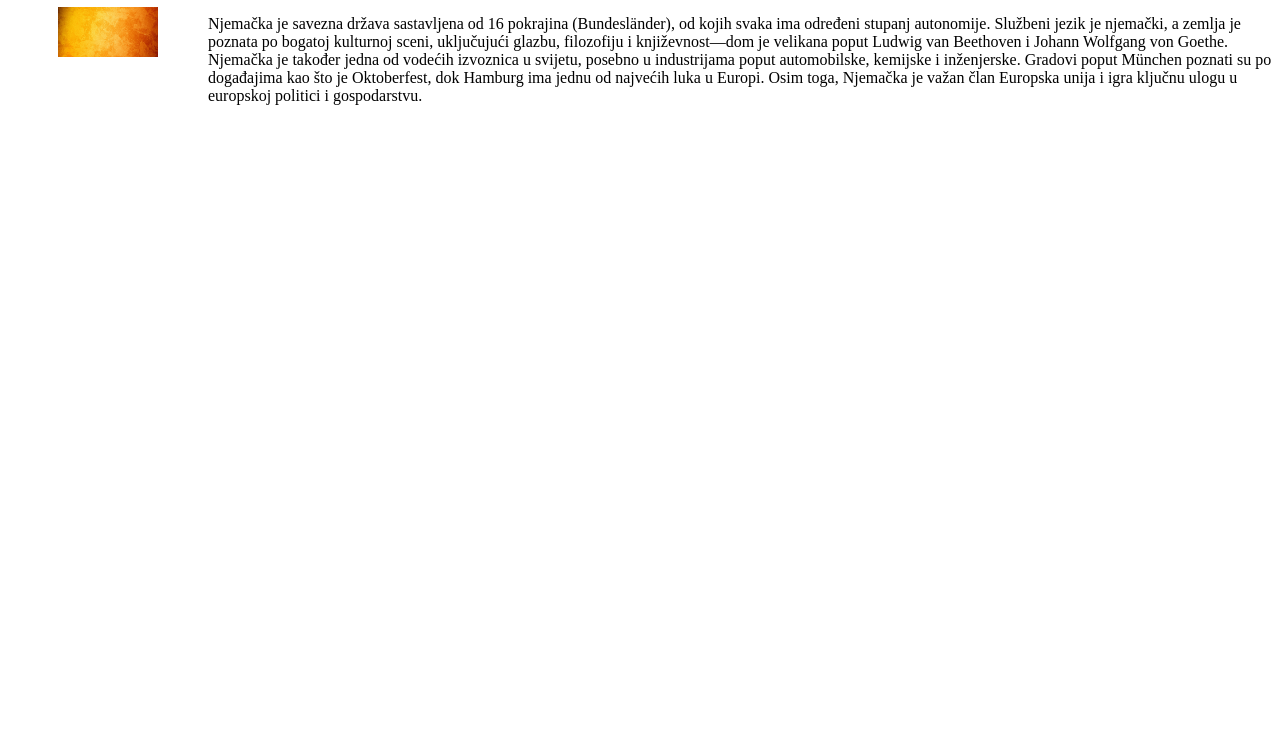
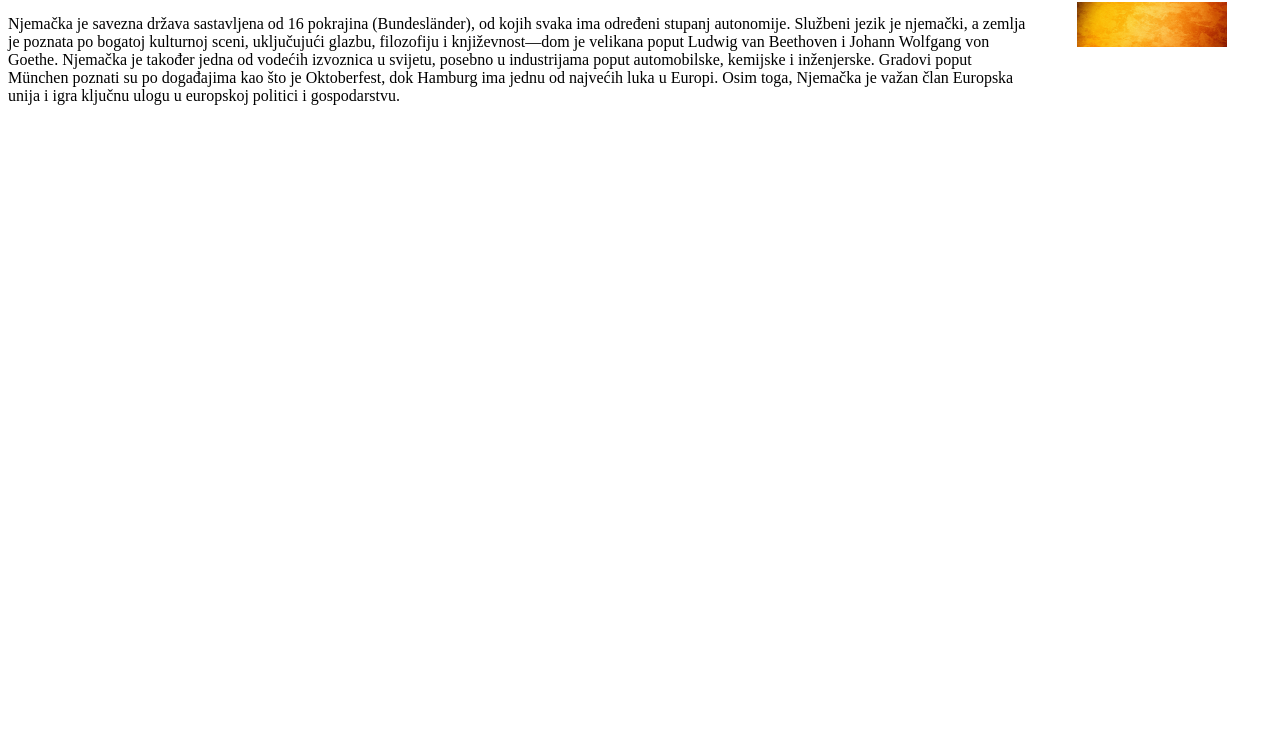
Before and after one commit to denishustic/denishustic.github.io, a plain HTML site: page slike/pozicioniranje slike 3.html in a window 1280 px wide. Shown: the part 51-800 px from the top of the page. Drawn offline with Linux system fonts and the light colour scheme.

Commit message:
Update pozicioniranje slike 3.html

```diff
--- a/slike/pozicioniranje slike 3.html
+++ b/slike/pozicioniranje slike 3.html
@@ -4,13 +4,13 @@
 </HEAD>
 
 <BODY>
-<IMG SRC="orange.jpg" ALIGN="left" WIDTH="100" HEIGHT="50" vspace="50" hspace="50">
+<IMG SRC="orange.jpg" ALIGN="right" WIDTH="150" HEIGHT="45" vspace="45" hspace="45">
 <H1>Njemačka</H1>
-Njemačka je savezna država sastavljena od 16 pokrajina (Bundesländer), od kojih svaka ima određeni stupanj autonomije. Službeni jezik je njemački, a zemlja je poznata po bogatoj kulturnoj sceni, uključujući glazbu, filozofiju i književnost—dom je velikana poput Ludwig van Beethoven i Johann Wolfgang von Goethe.
+    Njemačka je savezna država sastavljena od 16 pokrajina (Bundesländer), od kojih svaka ima određeni stupanj autonomije. Službeni jezik je njemački, a zemlja je poznata po bogatoj kulturnoj sceni, uključujući glazbu, filozofiju i književnost—dom je velikana poput Ludwig van Beethoven i Johann Wolfgang von Goethe.
 
-Njemačka je također jedna od vodećih izvoznica u svijetu, posebno u industrijama poput automobilske, kemijske i inženjerske. Gradovi poput München poznati su po događajima kao što je Oktoberfest, dok Hamburg ima jednu od najvećih luka u Europi.
+    Njemačka je također jedna od vodećih izvoznica u svijetu, posebno u industrijama poput automobilske, kemijske i inženjerske. Gradovi poput München poznati su po događajima kao što je Oktoberfest, dok Hamburg ima jednu od najvećih luka u Europi.
 
-Osim toga, Njemačka je važan član Europska unija i igra ključnu ulogu u europskoj politici i gospodarstvu.
+    Osim toga, Njemačka je važan član Europska unija i igra ključnu ulogu u europskoj politici i gospodarstvu.
 
 </BODY>
 </HTML>
```
